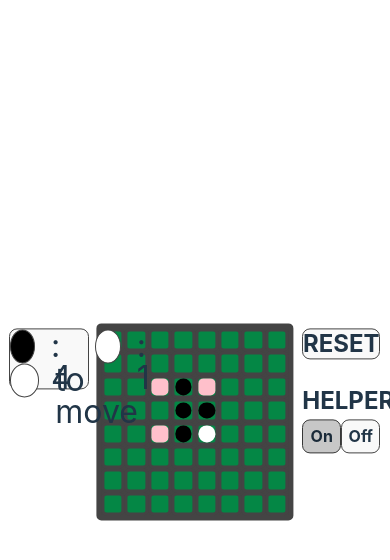
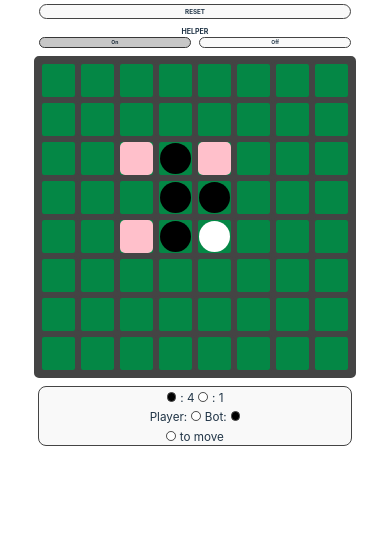
Before and after one commit to siudarren/Othello, a React (Vite) app in the folder frontend/: page / in a window 390 px wide. Both pictures are taken after a click on the button "You play White (AI is Black)". Shown: the top 560 px of the page. Built offline with nearby package versions, Linux system fonts and the light colour scheme.

Commit message:
update a lot of things

```diff
--- a/frontend/src/App.jsx
+++ b/frontend/src/App.jsx
@@ -7,7 +7,7 @@ import Scoreboard from "./components/Scoreboard";
 
 import {getNewBoard} from "./logic/gameLogic";
 import {getGameStatus, getNumberOfPossibleMoves, getPossibleMoves} from "./logic/gameStatus";
-import {getBestMoveMiniMax2, toggleColor} from "./logic/gameAI";
+import {getBestMoveMiniMax, toggleColor} from "./logic/gameAI";
 
 // helper for an “empty” 8×8 move grid
 const emptyGrid = () =>
@@ -29,7 +29,7 @@ const initialBoard = () => {
 
 function App() {
     // what color the AI plays
-    const [aiColor, setAiColor] = useState("black");
+    const [aiColor, setAiColor] = useState("none");
     // has the user already chosen a side?
     const [sideChosen, setSideChosen] = useState(false);
 
@@ -43,19 +43,22 @@ function App() {
     const [whiteCount, setWhiteCount] = useState(2);
     const [blackCount, setBlackCount] = useState(2);
     const [gameEnd, setGameEnd] = useState(false);
-    const auto = true;
+    const [auto, setAuto] = useState(false);
 
     // 1️. Recompute moves / skip‐turn / game‐over whenever board or turn changes
     useEffect(() => {
         const myMoves = getNumberOfPossibleMoves(board, turn);
         if (myMoves > 0) {
+            setGameEnd(false);
             setPossibleMoves(getPossibleMoves(board, turn));
         } else {
             const other = toggleColor(turn);
             const theirMoves = getNumberOfPossibleMoves(board, other);
             if (theirMoves > 0) {
+                setGameEnd(false);
                 setTurn(other);
                 setPossibleMoves(getPossibleMoves(board, other));
+                return;
             } else {
                 setGameEnd(true);
                 setPossibleMoves(emptyGrid());
@@ -69,16 +72,20 @@ function App() {
 
     // 2️. When it’s the AI’s turn, think & play
     useEffect(() => {
-        if (!auto || gameEnd) return;
-        if (turn !== aiColor) return;
+        if (gameEnd) return;
 
-        setTimeout(() => {
-            const moves = getPossibleMoves(board, aiColor);
-            const [r, c] = getBestMoveMiniMax2(board, aiColor, moves, 5);
+        if (!auto) {
+            if (turn !== aiColor) return;
+        }
+
+        const timerId = setTimeout(() => {
+            const moves = getPossibleMoves(board, turn);
+            const [r, c] = getBestMoveMiniMax(board, turn, moves, 3, 2);
             if (c !== -1) {
-                applyMove(r, c, aiColor);
+                applyMove(r, c, turn);
             }
-        }, 100);
+        }, 250);
+        return () => clearTimeout(timerId);
     }, [turn, board, auto, gameEnd, aiColor]);
 
     // 3️. Handle human clicks
@@ -106,7 +113,9 @@ function App() {
     // 4️. Reset
     const resetGame = () => {
         setSideChosen(false);
+        setAuto(false);
         initializeGame();
+        setAiColor("none");
     };
 
     // 5. InitializeBoard
@@ -120,6 +129,12 @@ function App() {
     // call this when the user picks a side
     const chooseSide = (color) => {
         setAiColor(color);
+        setSideChosen(true);
+        initializeGame();
+    };
+
+    const botVersusBot = () => {
+        setAuto(true);
         setSideChosen(true);
         initializeGame();
     };
@@ -145,12 +160,20 @@ function App() {
                     <button onClick={() => chooseSide("white")} className="choose-side-button">
                         You play Black (AI is White)
                     </button>
+                    <button onClick={() => botVersusBot()} className="choose-side-button">
+                        I want to see the bots play against each other
+                    </button>
                 </div>
             ) : (
                 <>
-                    <Scoreboard whiteCount={whiteCount} blackCount={blackCount} turn={turn} gameEnd={gameEnd} />
+                    <Scoreboard
+                        whiteCount={whiteCount}
+                        blackCount={blackCount}
+                        turn={turn}
+                        gameEnd={gameEnd}
+                        aiColor={aiColor}
+                    />
 
-                    {/** Optional: let them switch side mid‐game **/}
                     <div className="Settings">
                         <button onClick={resetGame} className="reset">
                             RESET
--- a/frontend/src/components/Scoreboard.jsx
+++ b/frontend/src/components/Scoreboard.jsx
@@ -1,23 +1,57 @@
 const diskStyles = {
-    black: "disk black scoreDisk",
-    white: "disk white scoreDisk",
+    black: " black scoreDisk",
+    white: " white scoreDisk",
 };
 
-const Scoreboard = ({whiteCount, blackCount, turn, gameEnd}) => {
+const Scoreboard = ({whiteCount, blackCount, turn, gameEnd, aiColor}) => {
     const className = diskStyles[turn]; // Proper placement of the variable declaration
-
+    const winner = blackCount > whiteCount ? "black" : whiteCount > blackCount ? "white" : null;
+    const humanColor = aiColor === "black" ? "white" : aiColor === "white" ? "black" : null;
     return (
         <div className="scoreboard">
             <div className="item">
-                <div className={`disk black scoreDisk`}></div>
+                <div className={diskStyles.black} />
                 <p>: {blackCount}</p>
 
-                <div className={`disk white scoreDisk`}></div>
-                <p> : {whiteCount}</p>
+                <div className={diskStyles.white} />
+                <p>: {whiteCount}</p>
             </div>
             <div className="item">
-                <div className={className}></div>
-                <p> to move</p>
+                {humanColor ? (
+                    <>
+                        <p>Player:</p>
+                        <div className={diskStyles[humanColor]} />
+                        <p> Bot:</p>
+                        <div className={diskStyles[aiColor]} />
+                    </>
+                ) : (
+                    <>
+                        <p>Bot1:</p>
+                        <div className={diskStyles.black} />
+                        <p> Bot2:</p>
+                        <div className={diskStyles.white} />
+                    </>
+                )}
+            </div>
+            {/* Only one .item ever exists in the DOM */}
+            <div className="item">
+                {gameEnd ? (
+                    // game-over view
+                    winner ? (
+                        <>
+                            <div className={diskStyles[winner]} />
+                            <p> won🏅</p>
+                        </>
+                    ) : (
+                        <p style={{fontStyle: "italic"}}>Tie game</p>
+                    )
+                ) : (
+                    // in-game view
+                    <>
+                        <div className={className} />
+                        <p> to move</p>
+                    </>
+                )}
             </div>
         </div>
     );
--- a/frontend/src/index.css
+++ b/frontend/src/index.css
@@ -2,6 +2,7 @@
     font-family: Inter, system-ui, Avenir, Helvetica, Arial, sans-serif;
     line-height: 1.5;
     font-weight: 400;
+    font-size: 1vw;
 
     color-scheme: light dark;
     color: rgba(255, 255, 255, 0.87);
--- a/frontend/src/logic/gameAI.js
+++ b/frontend/src/logic/gameAI.js
@@ -1,71 +1,16 @@
 import {getNewBoard} from "./gameLogic";
 import {getGameStatus, getNumberOfPossibleMoves, getPossibleMoves} from "./gameStatus";
-const WEIGHTS = [
-    [100, -20, 10, 5, 5, 10, -20, 100],
-    [-20, -50, -2, -2, -2, -2, -50, -20],
-    [10, -2, 5, 1, 1, 5, -2, 10],
-    [5, -2, 1, 0, 0, 1, -2, 5],
-    [5, -2, 1, 0, 0, 1, -2, 5],
-    [10, -2, 5, 1, 1, 5, -2, 10],
-    [-20, -50, -2, -2, -2, -2, -50, -20],
-    [100, -20, 10, 5, 5, 10, -20, 100],
-];
 
-export function getBestMove(board, color, possibleMoves) {
-    if (board === null) {
-        return [-1, -1];
-    }
-
-    let max = 100 * board.length * board.length;
-    let maxRow = -1;
-    let maxCol = -1;
-
-    let newBoard = board.map((row) => [...row]);
-    for (let i = 0; i < newBoard.length; i++) {
-        for (let j = 0; j < newBoard.length; j++) {
-            if (possibleMoves[i][j]) {
-                newBoard[i][j] = color;
-                let numMove = getNumberOfPossibleMoves(newBoard, color);
-
-                if (i === 0 || i === newBoard.length - 1) {
-                    numMove -= 10;
-                }
-                if (j === 0 || j === newBoard.length - 1) {
-                    numMove -= 10;
-                }
-
-                if (i === 1 || i === newBoard.length - 2) {
-                    numMove += 5;
-                }
-                if (j === 1 || j === newBoard.length - 2) {
-                    numMove += 5;
-                }
-
-                if (i === 1 && j === 1) {
-                    numMove += 10;
-                } else if (i === newBoard.length - 2 && j === 1) {
-                    numMove += 10;
-                } else if (i === 1 && j === newBoard.length - 2) {
-                    numMove += 10;
-                } else if (i === newBoard.length - 2 && j === newBoard.length - 2) {
-                    numMove += 10;
-                }
-
-                if (numMove < max) {
-                    max = numMove;
-                    maxRow = i;
-                    maxCol = j;
-                }
-            }
-        }
-    }
-    return [maxRow, maxCol];
-}
-
-function minimax(board, depth, isMaximizingPlayer, color, maximizingColor) {
+function minimax(board, depth, isMaximizingPlayer, color, maximizingColor, method) {
     if (depth === 0) {
         // Always evaluate from the AI's perspective
-        return evaluateBoard(board, maximizingColor);
+        if (method === 1) {
+            return evaluateBoard(board, maximizingColor);
+        } else if (method === 2) {
+            return evaluateBoard2(board, maximizingColor);
+        } else {
+            return evaluateBoard2(board, maximizingColor);
+        }
     }
 
     let possibleMoves = getPossibleMoves(board, color);
@@ -75,10 +20,14 @@ function minimax(board, depth, isMaximizingPlayer, color, maximizingColor) {
         // Current player has no moves
         if (getNumberOfPossibleMoves(board, opColor) === 0) {
             // Game over
-            return evaluateBoard(board, maximizingColor);
+            if (method === 1) {
+                return evaluateBoard(board, maximizingColor);
+            } else if (method === 2) {
+                return evaluateBoard2(board, maximizingColor);
+            }
         } else {
             // Pass turn to opponent
-            return minimax(board, depth - 1, !isMaximizingPlayer, opColor, maximizingColor);
+            return minimax(board, depth - 1, !isMaximizingPlayer, opColor, maximizingColor, method);
         }
     }
 
@@ -88,46 +37,7 @@ function minimax(board, depth, isMaximizingPlayer, color, maximizingColor) {
         for (let j = 0; j < board.length; j++) {
             if (possibleMoves[i][j]) {
                 let newBoard = getNewBoard(board, i, j, color);
-                let score = minimax(newBoard, depth - 1, !isMaximizingPlayer, opColor, maximizingColor);
-
-                if (isMaximizingPlayer) {
-                    bestScore = Math.max(score, bestScore);
-                } else {
-                    bestScore = Math.min(score, bestScore);
-                }
-            }
-        }
-    }
-    return bestScore;
-}
-
-function minimax2(board, depth, isMaximizingPlayer, color, maximizingColor) {
-    if (depth === 0) {
-        // Always evaluate from the AI's perspective
-        return evaluateBoard2(board, maximizingColor);
-    }
-
-    let possibleMoves = getPossibleMoves(board, color);
-    let opColor = toggleColor(color);
-
-    if (getNumberOfPossibleMoves(board, color) === 0) {
-        // Current player has no moves
-        if (getNumberOfPossibleMoves(board, opColor) === 0) {
-            // Game over
-            return evaluateBoard2(board, maximizingColor);
-        } else {
-            // Pass turn to opponent
-            return minimax2(board, depth - 1, !isMaximizingPlayer, opColor, maximizingColor);
-        }
-    }
-
-    let bestScore = isMaximizingPlayer ? -Infinity : Infinity;
-
-    for (let i = 0; i < board.length; i++) {
-        for (let j = 0; j < board.length; j++) {
-            if (possibleMoves[i][j]) {
-                let newBoard = getNewBoard(board, i, j, color);
-                let score = minimax2(newBoard, depth - 1, !isMaximizingPlayer, opColor, maximizingColor);
+                let score = minimax(newBoard, depth - 1, !isMaximizingPlayer, opColor, maximizingColor, method);
 
                 if (isMaximizingPlayer) {
                     bestScore = Math.max(score, bestScore);
@@ -189,6 +99,16 @@ function evaluateBoard(board, maximizingColor) {
 function evaluateBoard2(board, maximizingColor) {
     const {whiteCount, blackCount} = getGameStatus(board);
     const opponentColor = toggleColor(maximizingColor);
+    const WEIGHTS = [
+        [100, -20, 10, 5, 5, 10, -20, 100],
+        [-20, -50, -2, -2, -2, -2, -50, -20],
+        [10, -2, 5, 1, 1, 5, -2, 10],
+        [5, -2, 1, 0, 0, 1, -2, 5],
+        [5, -2, 1, 0, 0, 1, -2, 5],
+        [10, -2, 5, 1, 1, 5, -2, 10],
+        [-20, -50, -2, -2, -2, -2, -50, -20],
+        [100, -20, 10, 5, 5, 10, -20, 100],
+    ];
 
     let phase = whiteCount + blackCount < 40 ? "early" : whiteCount + blackCount < 55 ? "mid" : "end";
     // const phase_ratio = Math.min(Math.max((whiteCount + blackCount - 20) / 40, 0), 1);
@@ -207,8 +127,6 @@ function evaluateBoard2(board, maximizingColor) {
     } else if (phase === "end") {
         score += (myCount - opponentCount) * 100;
     }
-
-    // score += (myCount - opponentCount) * 30 * phase_ratio;
 
     // Possible moves
     const myPossibleMoves = getNumberOfPossibleMoves(board, maximizingColor);
@@ -235,7 +153,7 @@ function evaluateBoard2(board, maximizingColor) {
     return score;
 }
 
-export function getBestMoveMiniMax(board, color, possibleMove, depth = 3) {
+export function getBestMoveMiniMax(board, color, possibleMove, depth = 3, method) {
     let bestScore = -Infinity;
     let move = {row: -1, col: -1};
     const maximizingColor = color; // AI's color
@@ -245,29 +163,7 @@ export function getBestMoveMiniMax(board, color, possibleMove, depth = 3) {
             if (possibleMove[i][j]) {
                 let newBoard = getNewBoard(board, i, j, color);
                 // Pass maximizingColor to minimax
-                let score = minimax(newBoard, depth - 1, false, toggleColor(color), maximizingColor);
-
-                if (score > bestScore) {
-                    bestScore = score;
-                    move = {row: i, col: j};
-                }
-            }
-        }
-    }
-    return [move.row, move.col];
-}
-
-export function getBestMoveMiniMax2(board, color, possibleMove, depth = 3) {
-    let bestScore = -Infinity;
-    let move = {row: -1, col: -1};
-    const maximizingColor = color; // AI's color
-
-    for (let i = 0; i < board.length; i++) {
-        for (let j = 0; j < board.length; j++) {
-            if (possibleMove[i][j]) {
-                let newBoard = getNewBoard(board, i, j, color);
-                // Pass maximizingColor to minimax
-                let score = minimax2(newBoard, depth - 1, false, toggleColor(color), maximizingColor);
+                let score = minimax(newBoard, depth - 1, false, toggleColor(color), maximizingColor, method);
 
                 if (score > bestScore) {
                     bestScore = score;
@@ -280,5 +176,7 @@ export function getBestMoveMiniMax2(board, color, possibleMove, depth = 3) {
 }
 
 export function toggleColor(color) {
-    return color === "black" ? "white" : "black";
+    if (color === "black") return "white";
+    if (color === "white") return "black";
+    return "none";
 }
--- a/frontend/src/styles/main.css
+++ b/frontend/src/styles/main.css
@@ -101,6 +101,7 @@
     display: flex;
     align-items: center;
     column-gap: 1rem;
+    justify-content: center;
 }
 
 .scoreboard p {
@@ -108,12 +109,14 @@
     padding: 0;
     height: 2rem;
     line-height: 1;
+    text-align: center;
 }
 
-.scoreDisk.disk {
-    width: 2rem;
-    height: 2rem;
+.scoreDisk {
+    width: 2vw;
+    height: 2vw;
     border: #444 1px solid;
+    border-radius: 50%;
 }
 
 .side-selection-modal {
@@ -143,6 +146,10 @@
 .choose-side-button {
     border: #444 1px solid;
 }
+.choose-side-button:hover {
+    filter: brightness(0.8);
+    border: #444 1px solid;
+}
 
 .Settings {
     grid-column: 3/4;
@@ -157,11 +164,11 @@
 
 .reset {
     color: #213547;
-    height: 4vw;
+    height: 4rem;
     border: #444 1px solid;
     padding: none;
     width: 100%;
-    font-size: 1.5em;
+    font-size: 1.6rem;
     font-weight: bold;
     display: inline-flex; /* or just `flex` if it’s a block-level button */
     align-items: center; /* vertical centering */
@@ -171,7 +178,7 @@
 .Setting-title {
     text-align: center;
     font-weight: bold;
-    font-size: 1.5em;
+    font-size: 1.8rem;
     margin-bottom: 0;
 }
 
@@ -188,9 +195,10 @@
     justify-content: center;
     border: #444 1px solid;
     border-radius: 8px;
-    height: 2em;
+    height: 2.4rem;
     background-color: #f9f9f9;
     font-weight: bold;
+    font-size: 1.3rem;
 }
 
 /* active = 80% brightness */
@@ -203,3 +211,49 @@
 .off-button:hover {
     filter: brightness(60%);
 }
+
+@media (max-width: 600px) {
+    .App {
+        display: flex;
+        flex-direction: column;
+        align-items: center;
+        justify-content: flex-start;
+        overflow-y: auto;
+        height: 100vh;
+    }
+    /* turn the board into a normal flex item */
+    .board {
+        position: static !important;
+        transform: none !important;
+        margin: 1rem 0;
+        width: 80vw;
+        height: 80vw;
+    }
+    /* same for the two side panels: scoreboard and Settings */
+    .scoreboard,
+    .Settings {
+        position: static !important;
+        transform: none !important;
+        margin: 1rem 0;
+        width: 80vw;
+    }
+
+    /* center their contents */
+    .scoreboard {
+        justify-self: center; /* if you still have grid rules */
+        align-self: center;
+        font-size: 3rem;
+    }
+
+    .Settings {
+        justify-self: center;
+        align-self: center;
+        order: -1;
+    }
+    .side-selection-modal {
+        width: 80%;
+        position: absolute; /* float on top of the board */
+        top: 30%;
+        font-size: 2.5rem;
+    }
+}
```
